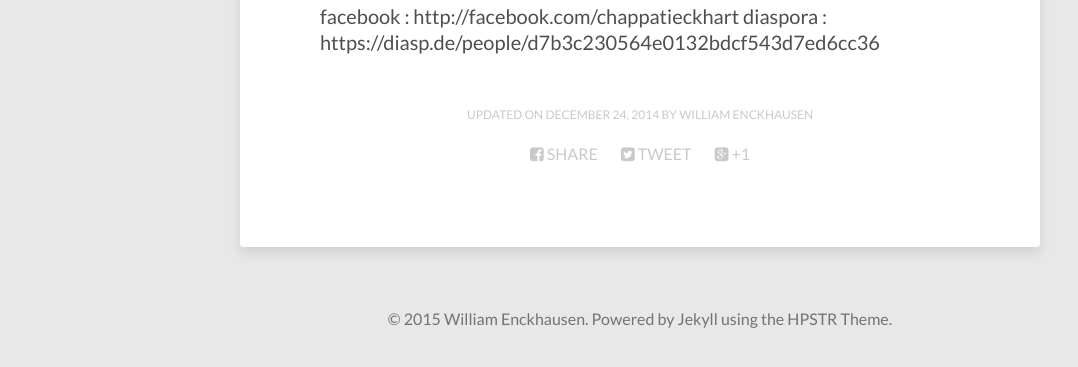
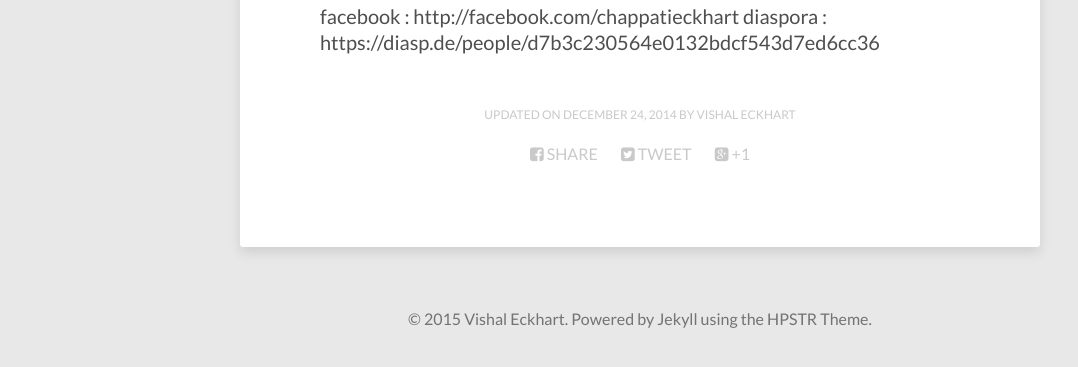
Before and after one commit to anandamurtiidiscursos/anandamurtiidiscursos.github.io, a Jekyll site: the page built from about/index.md, in a window 1280 px wide. Shown: the part 254-621 px from the top of the page, without its empty margins (0-1078 px from the left). Built offline with Jekyll 4.4.1, drawn with Linux system fonts in a browser that asks for light colours; nearby versions of some CDN libraries.

Commit message:
Updated _config.yml

```diff
--- a/_config.yml
+++ b/_config.yml
@@ -9,7 +9,7 @@ url: http://tantramaya.org
 
 # Owner/author information
 owner:
-  name:           William Enckhausen
+  name:           Vishal Eckhart
   avatar:         avatar.jpg
   bio:            "Meditator, Writer, Gardener"
 
```
